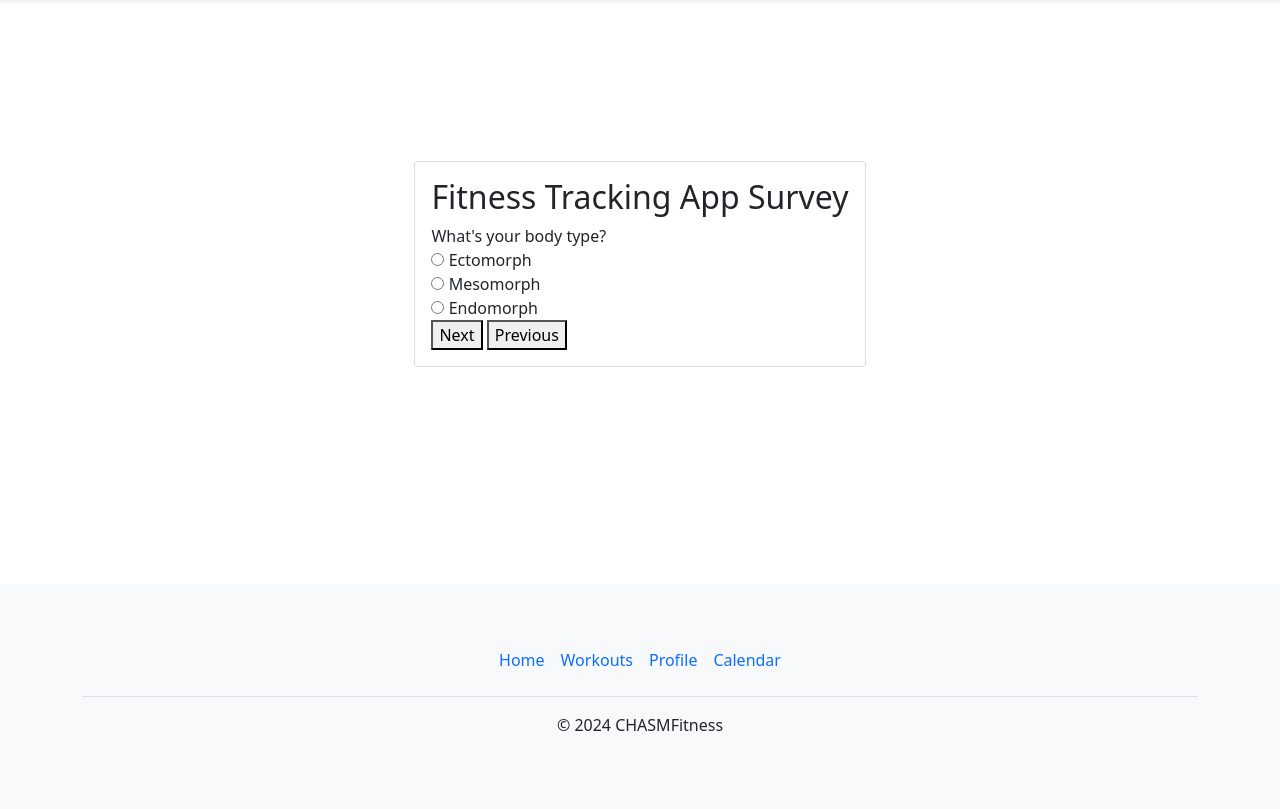
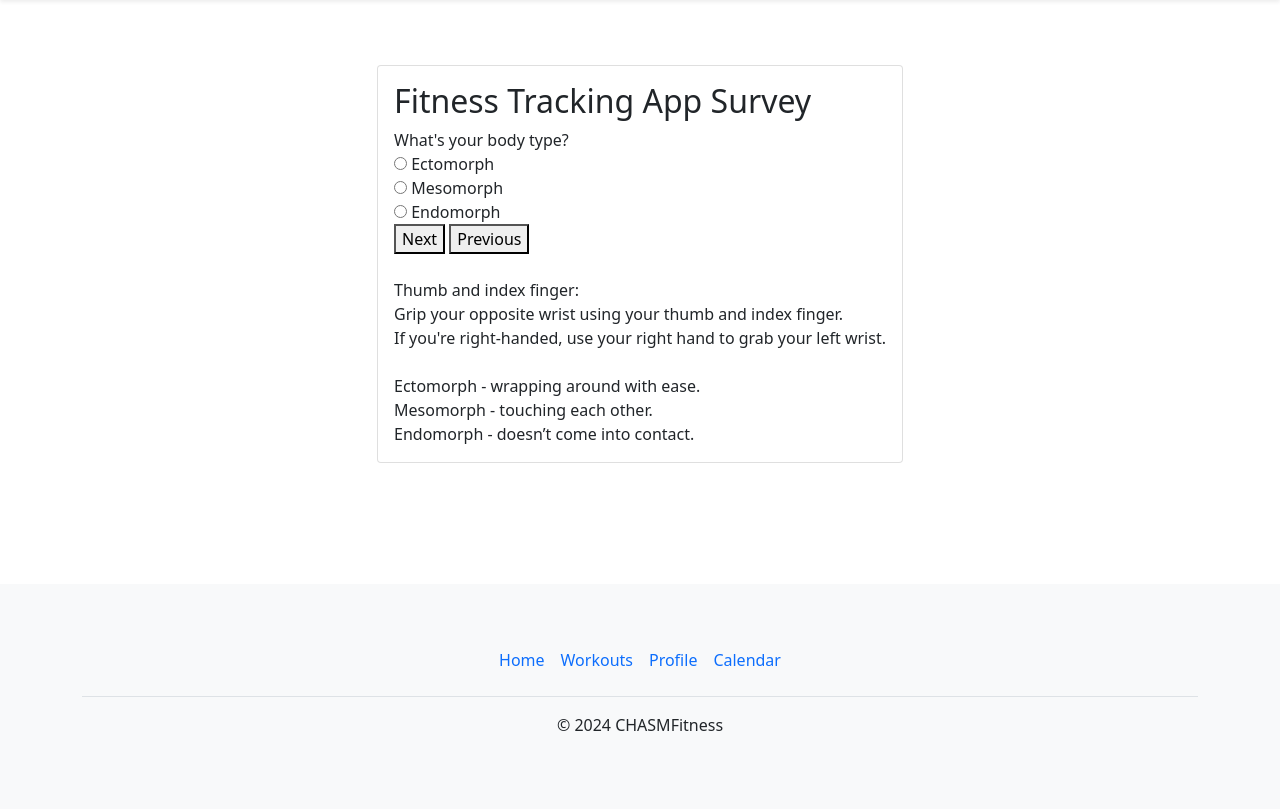
Before and after one commit to ShawnKi/SoftwareEngineeringProjectCSE3026, a Flask app: page /quiz in a window 1280 px wide, after a click on "Next". Shown: the part 56-865 px from the top of the page. Run offline with Flask 3, Linux system fonts and the light colour scheme; the visitor is signed in with stand-in values (Sample User, id 1).

Commit message:
Update quiz.html

```diff
--- a/SoftwareEngineeringProjectCSE3026-test1/templates/quiz.html
+++ b/SoftwareEngineeringProjectCSE3026-test1/templates/quiz.html
@@ -36,8 +36,21 @@
       <label for="mesomorph">Mesomorph</label><br>
       <input type="radio" id="endomorph" name="bodyType" value="Endomorph">
       <label for="endomorph">Endomorph</label><br>
+
 	<button type="button" onclick="nextQuestion('question3')">Next</button>
 	<button type="button" onclick="nextQuestion('question1')">Previous</button>
+  <br><br>
+	<body>
+        <section>
+            <div>Thumb and index finger:</div>
+            Grip your opposite wrist using your thumb and index finger. <br>
+            If you're right-handed, use your right hand to grab your left wrist.<br><br>
+            Ectomorph - wrapping around with ease.<br>
+            Mesomorph - touching each other.<br>
+            Endomorph - doesn’t come into contact.<br>
+        </section>
+    </body>
+
 	</div>
 
 	<div id="question3" style="display: none;">
```
